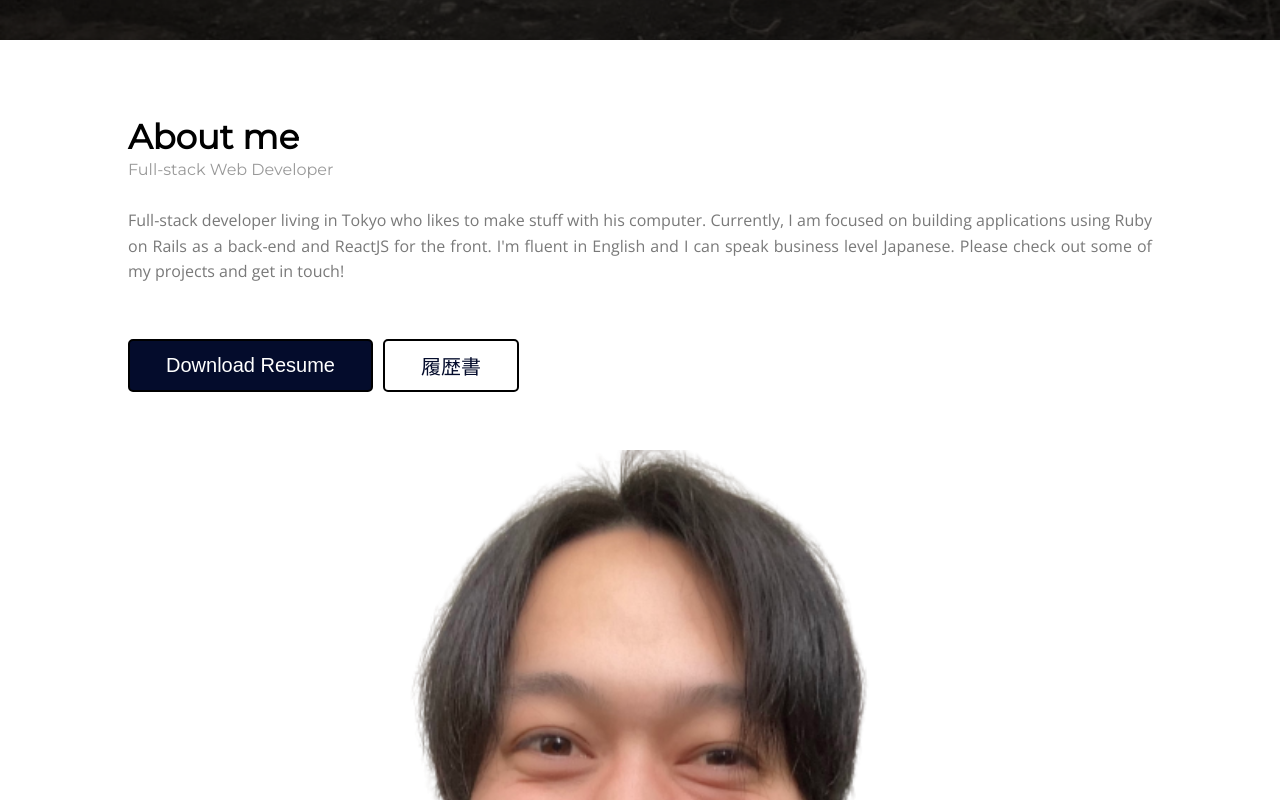
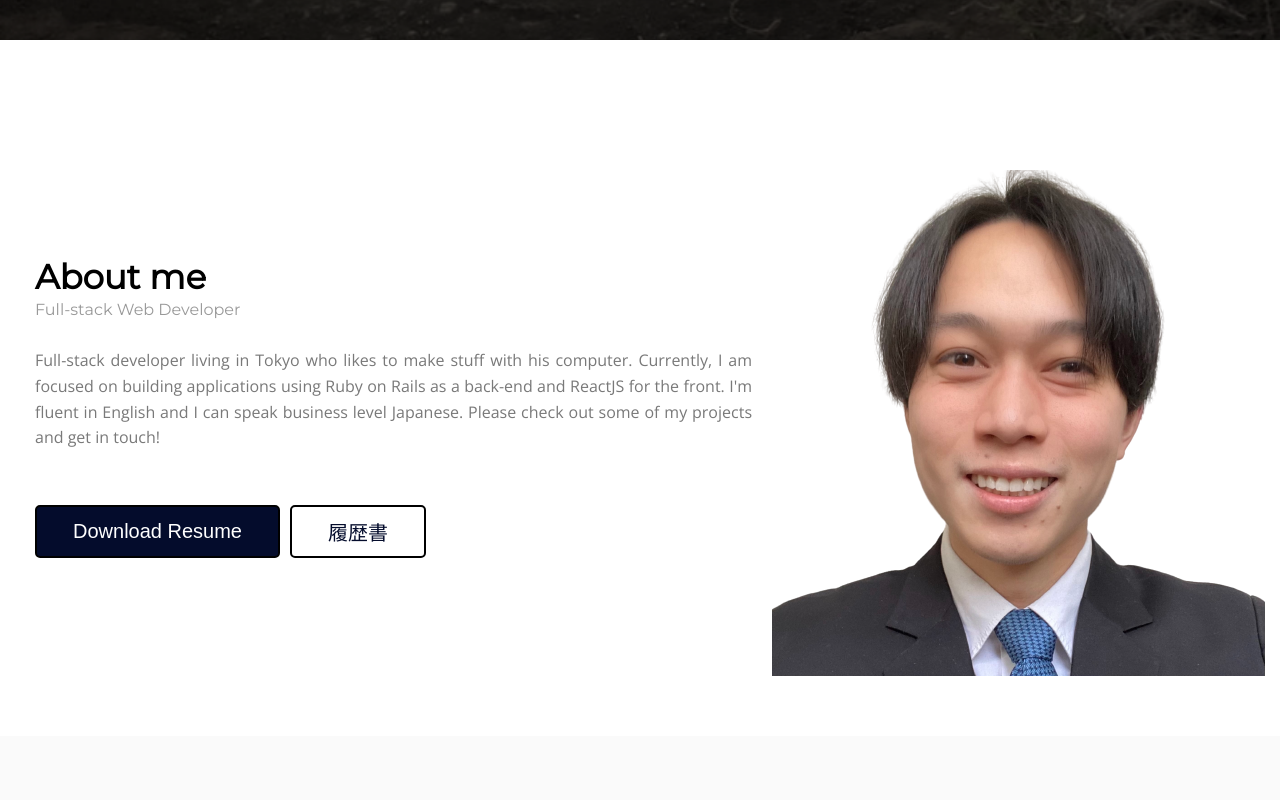
Before and after one commit to justinkim2015/portfolio-v3, a React (Create React App) app: page / in a window 1280 px wide. Shown: the part 760-1560 px from the top of the page. Built offline with nearby package versions, Linux system fonts and the light colour scheme.

Commit message:
add laptop styling

```diff
--- a/src/about/About.js
+++ b/src/about/About.js
@@ -28,6 +28,7 @@ const About = () => {
       animate={control}
       className='about-content'
       >
+        <div className='about-container'>
           <h2 className='about-title'>About me</h2>
           <h6 className='about-subtitle'>Full-stack Web Developer</h6>
           <p className='about-text'>
@@ -37,6 +38,7 @@ const About = () => {
             <button className='blue-button resume'>Download Resume</button>
             <button className='white-button resume'>履歴書</button>
           </div>
+        </div>
         <img src={me} className='justin-image'></img>
       </motion.div>
     </section>
--- a/src/about/about.css
+++ b/src/about/about.css
@@ -50,7 +50,6 @@
 /* Tablet */
 @media (min-width: 480px) {
   .about-content {
-    align-self: center;
     max-width: 80%;
   }
 
@@ -68,7 +67,20 @@
 
 /* Laptop */
 @media (min-width: 1024px) {
+  .about-content {
+    max-width: 100%;
+    flex-direction: row;
+    align-items: center;
+  }
 
+  .about-container {
+    padding: 0 20px;
+  }
+
+  .justin-image {
+    align-self: center;
+    max-width: 50%;
+  }
 }
 
 /* Desktop */
--- a/src/contact/Contact.js
+++ b/src/contact/Contact.js
@@ -51,7 +51,7 @@ const Contact = () => {
       ref={ref}
       variants={contactVariant}
       transition={{ duration: 0.5}}
-      initial="hidden"
+      initial="hiddenRight"
       animate={control}
       >
         <ContactForm />
```
Lines whose indentation alone changed are shown as unchanged.
